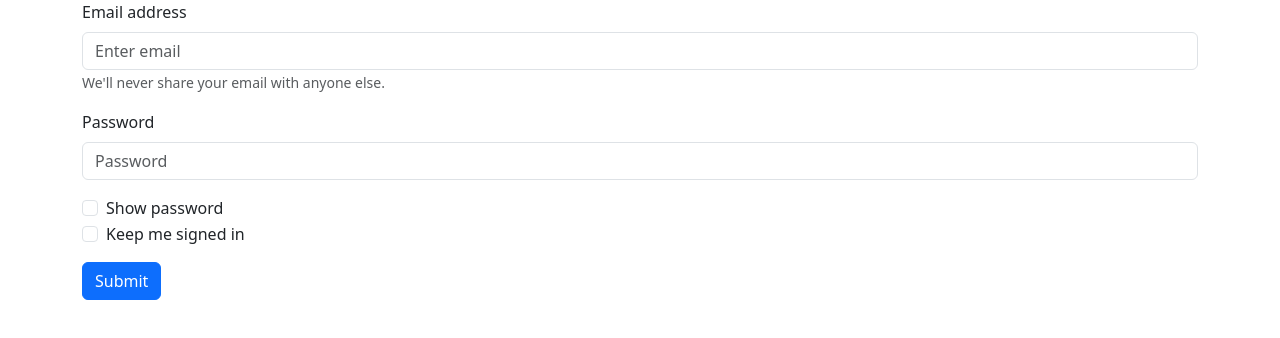
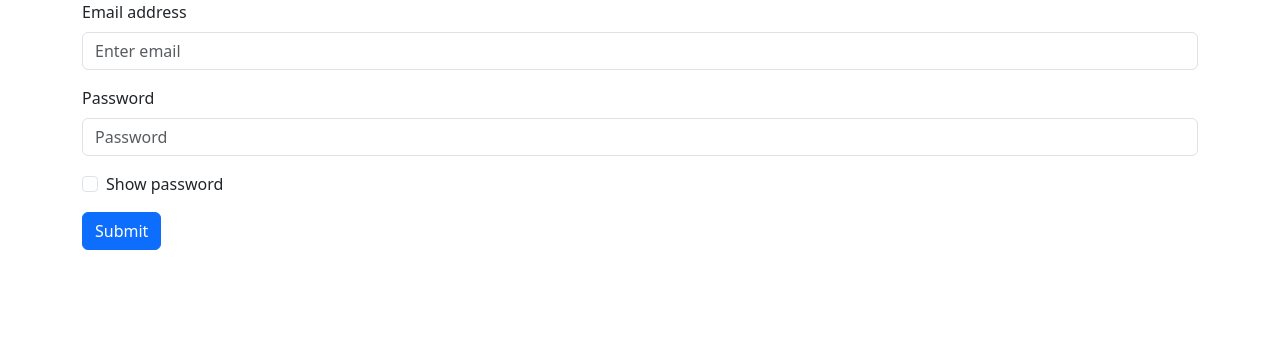
Before and after one commit to andri-10/calorie-tracker, a React (Create React App) app in the folder frontend/: page /login in a window 1280 px wide. Shown: the top 338 px of the page. Built offline with nearby package versions, Linux system fonts and the light colour scheme.

Commit message:
Few edits in login and dashboard

```diff
--- a/frontend/src/components/Dashboard/Dashboard.jsx
+++ b/frontend/src/components/Dashboard/Dashboard.jsx
@@ -5,7 +5,7 @@ import FoodList from './FoodList';
 
 const Dashboard = () => {
   const [dailyCalories, setDailyCalories] = useState(1750);
-  const [monthlyExpenditure, setMonthlyExpenditure] = useState(850);
+  const [monthlyExpenditure, setMonthlyExpenditure] = useState(800);
   const [showTips, setShowTips] = useState(false);
 
   return (
@@ -49,7 +49,7 @@ const Dashboard = () => {
               <div className="card-body">
                 <h5 className="card-title text-primary fw-bold">Monthly Spending</h5>
                 <h2 className="display-6 fw-bold mb-0">€{monthlyExpenditure.toFixed(2)}</h2>
-                <div className="progress mt-3" style={{ height: '10px' }}>
+                <div className="progress mt-5" style={{ height: '10px' }}>
                   <div
                     className="progress-bar bg-primary"
                     style={{ width: `${(monthlyExpenditure / 1000) * 100}%` }}
--- a/frontend/src/components/Login/login.jsx
+++ b/frontend/src/components/Login/login.jsx
@@ -60,15 +60,12 @@ const Login = () => {
             value={email}
             onChange={(e) => setEmail(e.target.value)}
           />
-          <Form.Text className="text-muted">
-            We'll never share your email with anyone else.
-          </Form.Text>
         </Form.Group>
 
         <Form.Group className="mb-3" controlId="formBasicPassword">
           <Form.Label>Password</Form.Label>
           <Form.Control
-            type={showPassword ? 'text' : 'password'} // Toggles the password visibility based on checkbox
+            type={showPassword ? 'text' : 'password'}
             placeholder="Password"
             value={password}
             onChange={(e) => setPassword(e.target.value)}
@@ -80,9 +77,8 @@ const Login = () => {
             type="checkbox"
             label="Show password"
             checked={showPassword}
-            onChange={(e) => setShowPassword(e.target.checked)} // Toggles password visibility
+            onChange={(e) => setShowPassword(e.target.checked)}
           />
-          <Form.Check type="checkbox" label="Keep me signed in" />
         </Form.Group>
 
         <Button variant="primary" type="submit">
```
